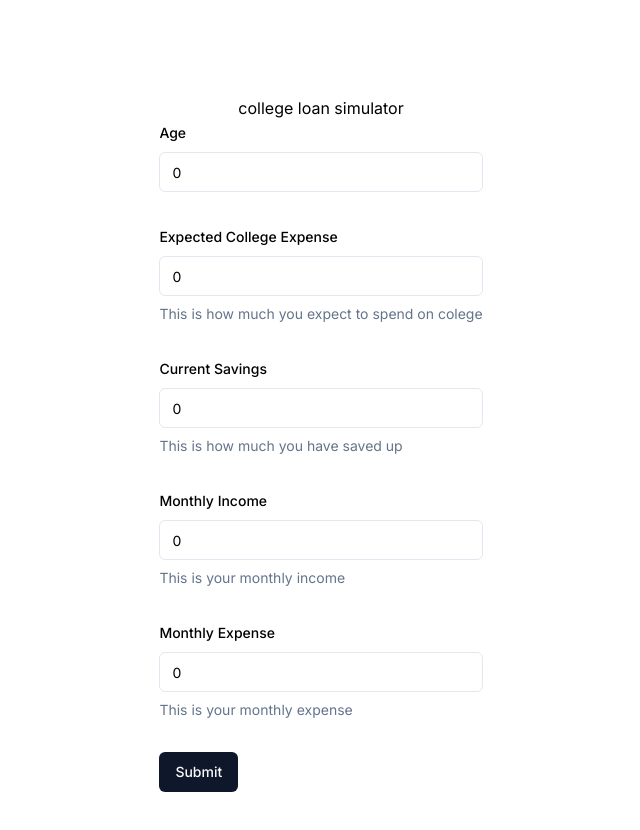
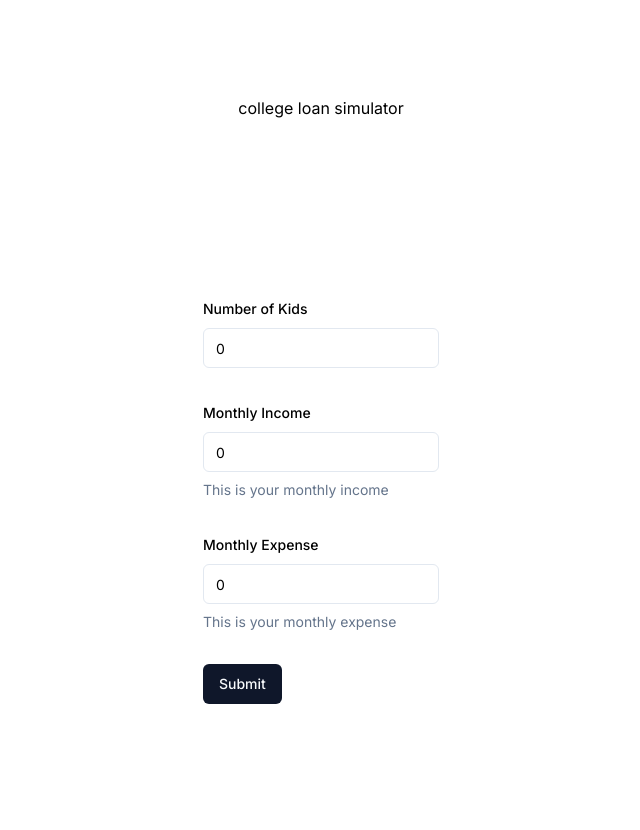
Before and after one commit to Jae7777/credit-debt-simulator, a Next.js app in the folder credit-debt-simulator/: page / in a window 1280 px wide. Shown: the top 830 px of the page, without its empty margins (319-959 px from the left). After the commit the page ends 800 px from the top, so only its background shows below. Built offline with nearby package versions, Linux system fonts and the light colour scheme.

Commit message:
form population per kid

```diff
--- a/credit-debt-simulator/components/InputForm.tsx
+++ b/credit-debt-simulator/components/InputForm.tsx
@@ -14,13 +14,13 @@ import {
   FormMessage,
 } from "@/components/ui/form"
 import { Input } from "@/components/ui/input"
+import { useEffect, useState } from "react"
+import KidForm from "./KidForm"
 
 const formSchema = z.object({
-  age: z.number().int().nonnegative(),
-  expectedCollegeExpense: z.number().int().nonnegative(),
-  currentSavings: z.number().int().nonnegative(),
-  monthlyIncome: z.number().int().nonnegative(),
-  monthlyExpense: z.number().int().nonnegative(),
+  numKids: z.coerce.number().int().nonnegative(),
+  monthlyIncome: z.coerce.number().int().nonnegative(),
+  monthlyExpense: z.coerce.number().int().nonnegative(),
 })
 
 
@@ -28,9 +28,7 @@ const InputForm = () => {
   const form = useForm<z.infer<typeof formSchema>>({
     resolver: zodResolver(formSchema),
     defaultValues: {
-      age: 0,
-      expectedCollegeExpense: 0,
-      currentSavings: 0,
+      numKids: 0,
       monthlyIncome: 0,
       monthlyExpense: 0,
     }
@@ -40,54 +38,33 @@ const InputForm = () => {
     console.log(values)
   }
 
+  const [numKids, setNumKids] = useState(0)
+
+  useEffect(() => {
+    setNumKids(form.getValues('numKids'))
+    console.log(numKids)
+  }, [form.getValues('numKids')])
+
   return (
+    <div >
       <Form {...form}>
         <form onSubmit={form.handleSubmit(onSubmit)} className="space-y-8">
           <FormField
             control={form.control}
-          name="age"
+            name="numKids"
             render={({ field }) => (
               <FormItem>
-              <FormLabel>Age</FormLabel>
+                <FormLabel>Number of Kids</FormLabel>
                 <FormControl>
-                <Input placeholder="shadcn" {...field} />
+                  <Input placeholder="1" {...field} />
                 </FormControl>
                 <FormMessage />
               </FormItem>
             )}
           />
-        <FormField
-          control={form.control}
-          name="expectedCollegeExpense"
-          render={({ field }) => (
-            <FormItem>
-              <FormLabel>Expected College Expense</FormLabel>
-              <FormControl>
-                <Input placeholder="shadcn" {...field} />
-              </FormControl>
-              <FormDescription>
-                This is how much you expect to spend on colege
-              </FormDescription>
-              <FormMessage />
-            </FormItem>
-          )}
-        />
-        <FormField
-          control={form.control}
-          name="currentSavings"
-          render={({ field }) => (
-            <FormItem>
-              <FormLabel>Current Savings</FormLabel>
-              <FormControl>
-                <Input placeholder="shadcn" {...field} />
-              </FormControl>
-              <FormDescription>
-                This is how much you have saved up
-              </FormDescription>
-              <FormMessage />
-            </FormItem>
-          )}
-        />
+          {Array.from({ length: numKids }).map((_, index) => (
+            <KidForm key={index} />
+          ))}
           <FormField
             control={form.control}
             name="monthlyIncome"
@@ -95,7 +72,7 @@ const InputForm = () => {
               <FormItem>
                 <FormLabel>Monthly Income</FormLabel>
                 <FormControl>
-                <Input placeholder="shadcn" {...field} />
+                  <Input placeholder="1000" {...field} />
                 </FormControl>
                 <FormDescription>
                   This is your monthly income
@@ -111,7 +88,7 @@ const InputForm = () => {
               <FormItem>
                 <FormLabel>Monthly Expense</FormLabel>
                 <FormControl>
-                <Input placeholder="shadcn" {...field} />
+                  <Input placeholder="800" {...field} />
                 </FormControl>
                 <FormDescription>
                   This is your monthly expense
@@ -123,6 +100,7 @@ const InputForm = () => {
           <Button type="submit">Submit</Button>
         </form>
       </Form>
+    </div>
   )
 }
 
--- /dev/null
+++ b/credit-debt-simulator/components/KidForm.tsx
@@ -0,0 +1,91 @@
+
+import { z } from "zod"
+import { zodResolver } from "@hookform/resolvers/zod"
+import { useForm } from "react-hook-form"
+import { Button } from "@/components/ui/button"
+import {
+  Form,
+  FormControl,
+  FormDescription,
+  FormField,
+  FormItem,
+  FormLabel,
+  FormMessage,
+} from "@/components/ui/form"
+import { Input } from "@/components/ui/input"
+import { useEffect, useState } from "react"
+
+const formSchema = z.object({
+  age: z.coerce.number().int().nonnegative(),
+  expectedCollegeExpenses: z.coerce.number().int().nonnegative(),
+  currentSavings: z.coerce.number().int().nonnegative(),
+})
+
+const KidForm = () => {
+  const form = useForm<z.infer<typeof formSchema>>({
+    resolver: zodResolver(formSchema),
+    defaultValues: {
+      age: 0,
+      expectedCollegeExpenses: 0,
+      currentSavings: 0,
+    }
+  })
+
+  function onSubmit(values: z.infer<typeof formSchema>) {
+    console.log(values)
+  }
+
+  return (
+    <Form {...form}>
+      <form onSubmit={form.handleSubmit(onSubmit)} className="space-y-8">
+        <FormField
+          control={form.control}
+          name="age"
+          render={({ field }) => (
+            <FormItem>
+              <FormLabel>Age</FormLabel>
+              <FormControl>
+                <Input placeholder="13" {...field} />
+              </FormControl>
+              <FormMessage />
+            </FormItem>
+          )}
+        />
+        <FormField
+          control={form.control}
+          name="expectedCollegeExpenses"
+          render={({ field }) => (
+            <FormItem>
+              <FormLabel>Expected College Expense</FormLabel>
+              <FormControl>
+                <Input placeholder="50000" {...field} />
+              </FormControl>
+              <FormDescription>
+                This is how much you expect to spend on colege
+              </FormDescription>
+              <FormMessage />
+            </FormItem>
+          )}
+        />
+        <FormField
+          control={form.control}
+          name="currentSavings"
+          render={({ field }) => (
+            <FormItem>
+              <FormLabel>Current Savings</FormLabel>
+              <FormControl>
+                <Input placeholder="50000" {...field} />
+              </FormControl>
+              <FormDescription>
+                This is how much you have saved for this kid
+              </FormDescription>
+              <FormMessage />
+            </FormItem>
+          )}
+        />
+      </form>
+    </Form>
+  )
+}
+
+export default KidForm;
```
Lines whose indentation alone changed are shown as unchanged.
